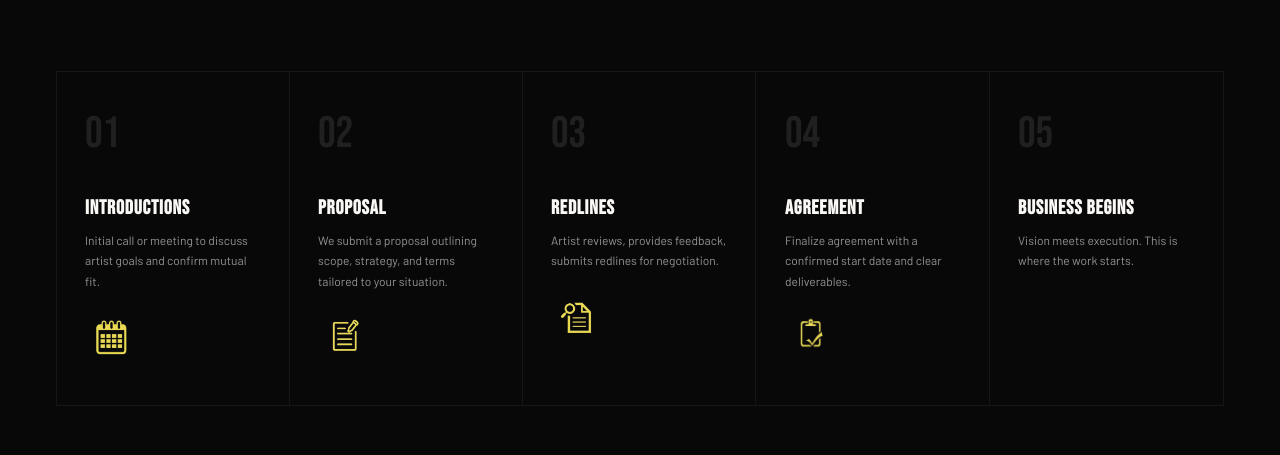
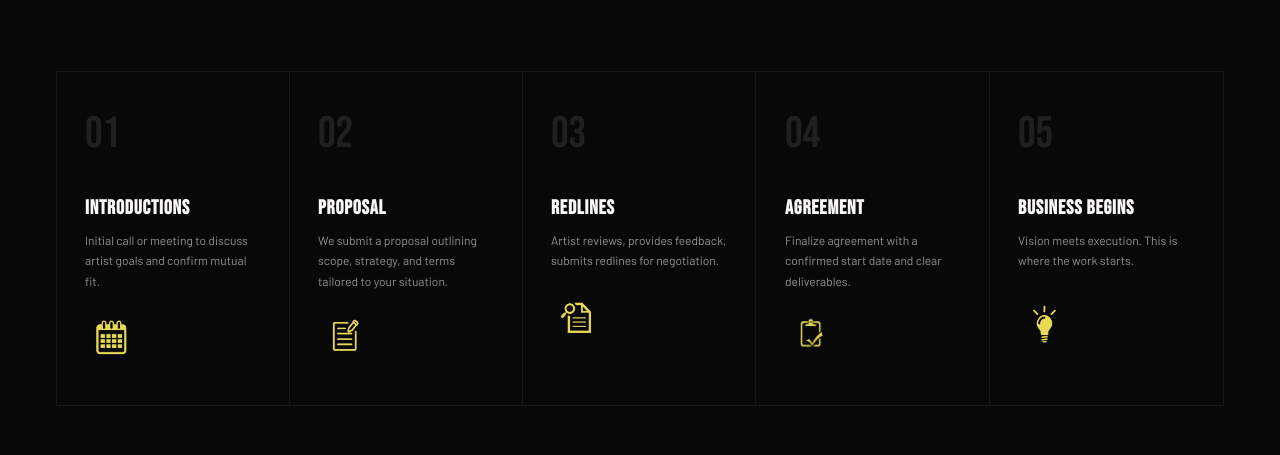
Before and after one commit to Charlesnoiuew/79uyihcoafdasf, a React (Vite) app: page / in a window 1280 px wide. Shown: the part 10792-11247 px from the top of the page. Built offline with nearby package versions, Linux system fonts and the light colour scheme.

Commit message:
Add business begins icon to step 5

```diff
--- a/src/components/Process.jsx
+++ b/src/components/Process.jsx
@@ -59,6 +59,9 @@ function ProcessStep({ step, index }) {
       {index === 3 && (
         <img src="/images/image-removebg-preview_(14).png" alt="Agreement" className="process-step__icon" />
       )}
+      {index === 4 && (
+        <img src="/images/image-removebg-preview_(15).png" alt="Business Begins" className="process-step__icon" />
+      )}
     </div>
   )
 }
```
